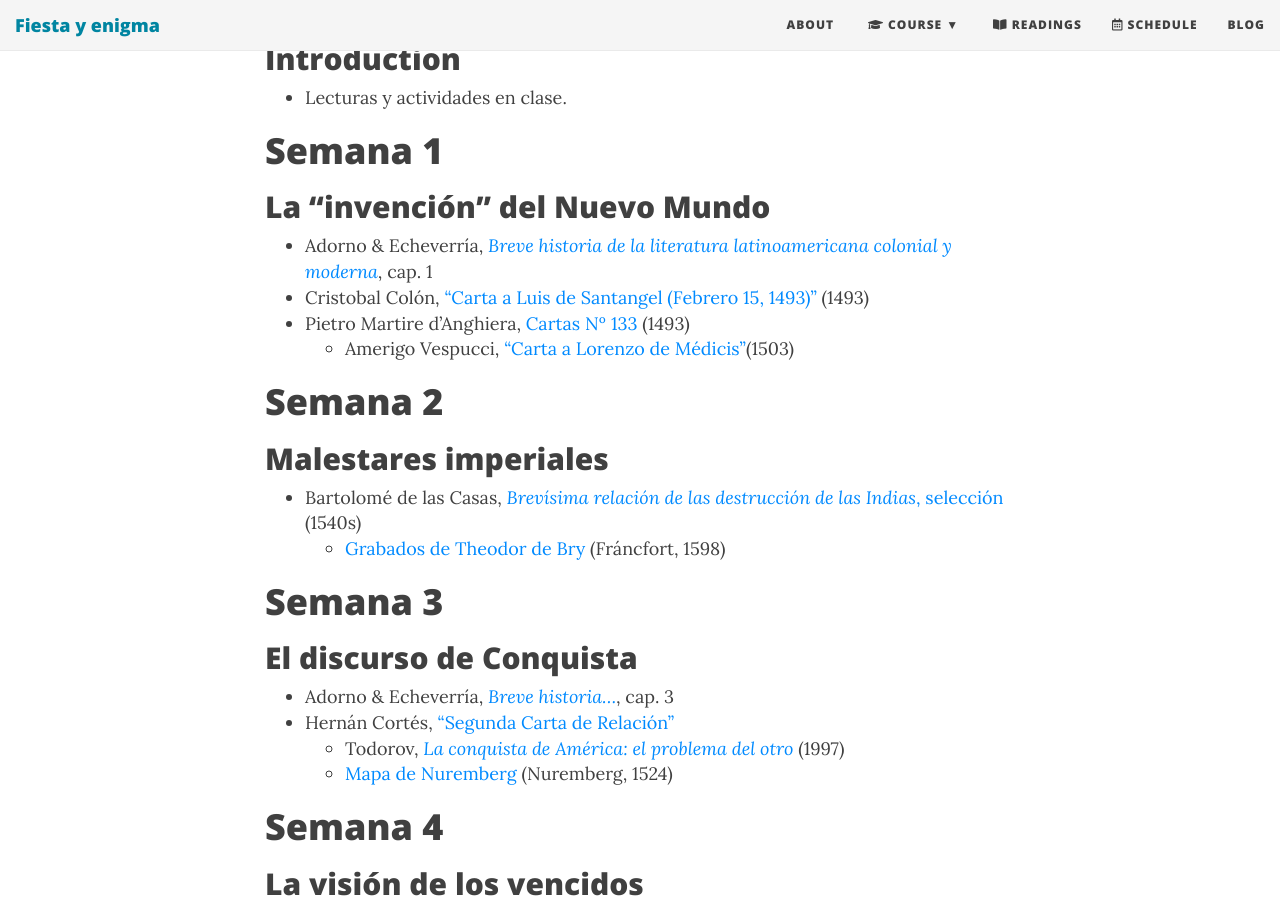
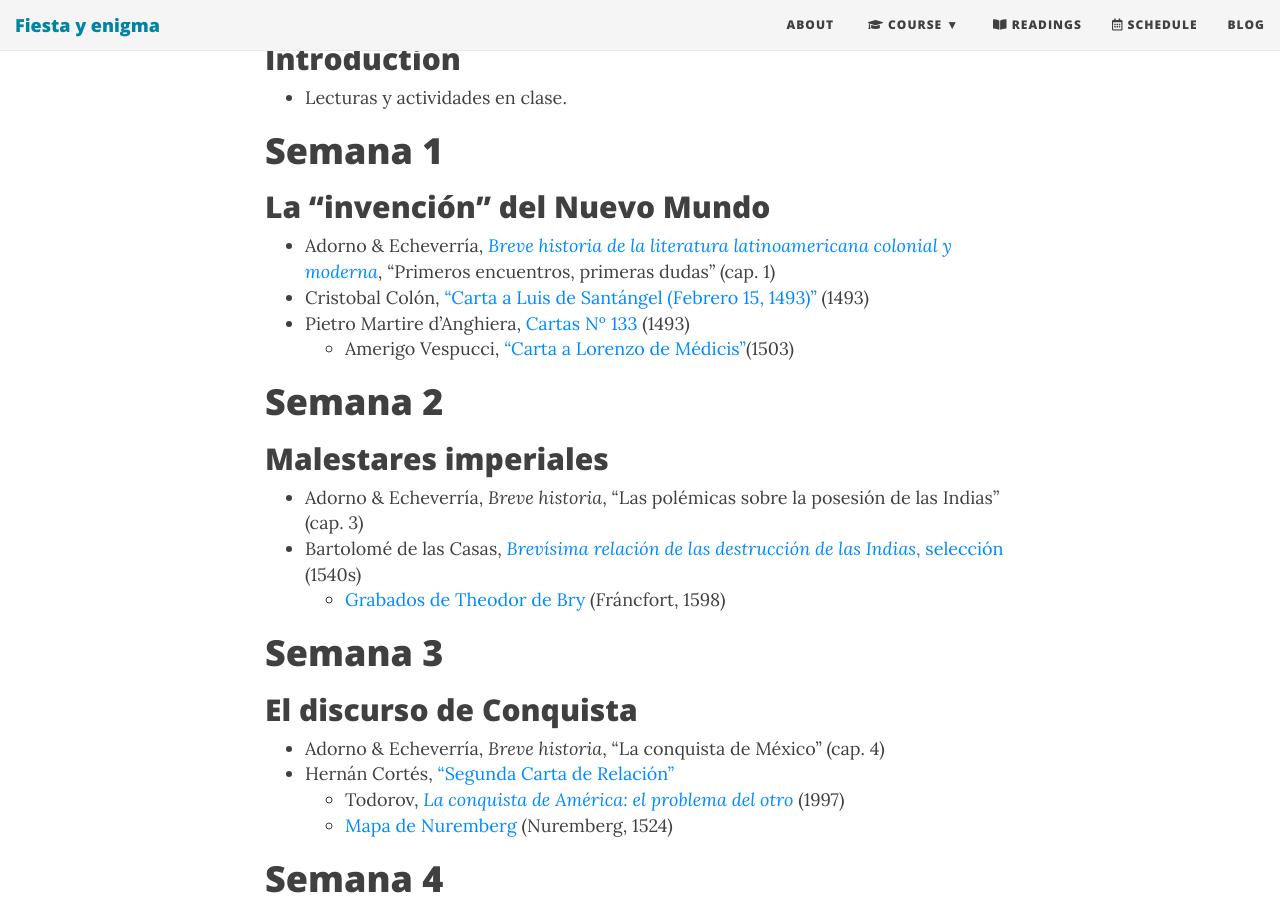
Before and after one commit to Hipomenes/ls452, a Jekyll site: the page built from syllabus.md, in a window 1280 px wide and 900 px high, scrolled down 1507 px. Built offline with Jekyll 4.4.1, drawn with Linux system fonts in a browser that asks for light colours; nearby versions of some CDN libraries.

Commit message:
Update syllabus.md

```diff
--- a/syllabus.md
+++ b/syllabus.md
@@ -23,8 +23,8 @@ bigimg: /img/4partes.jpg
 # Semana 1
 ## La "invención" del Nuevo Mundo
 
-- Adorno & Echeverría, [*Breve historia de la literatura latinoamericana colonial y moderna*](), cap. 1
-- Cristobal Colón, ["Carta a Luis de Santangel (Febrero 15, 1493)"]() (1493)
+- Adorno & Echeverría, [*Breve historia de la literatura latinoamericana colonial y moderna*](), “Primeros encuentros, primeras dudas” (cap. 1)
+- Cristobal Colón, ["Carta a Luis de Santángel (Febrero 15, 1493)"]() (1493)
 - Pietro Martire d'Anghiera, [Cartas Nº 133](https://drive.google.com/open?id=1B2Wlo5ufMxpT_oRl6iUPlgt-MotjPIHP) (1493)
     - Amerigo Vespucci, ["Carta a Lorenzo de Médicis"]()(1503)
 
@@ -32,13 +32,14 @@ bigimg: /img/4partes.jpg
 # Semana 2
 ## Malestares imperiales
 
+- Adorno & Echeverría, *Breve historia*, “Las polémicas sobre la posesión de las Indias” (cap. 3)
 - Bartolomé de las Casas, [*Brevísima relación de las destrucción de las Indias*, selección](https://drive.google.com/open?id=16fXW5kJKYfivZrQdTBea9kLmKCl7F2RK) (1540s)
     - [Grabados de Theodor de Bry](https://commons.wikimedia.org/wiki/Category:Prints_from_Bartolom%C3%A9_de_las_Casas_Regionum) (Fráncfort, 1598)
 
 # Semana 3
 ##  El discurso de Conquista
 
-- Adorno & Echeverría, [*Breve historia...*](), cap. 3
+- Adorno & Echeverría, *Breve historia*, “La conquista de México” (cap. 4)
 - Hernán Cortés, ["Segunda Carta de Relación"]()
     - Todorov, [*La conquista de América: el problema del otro*]() (1997)
     - [Mapa de Nuremberg]() (Nuremberg, 1524)
```
